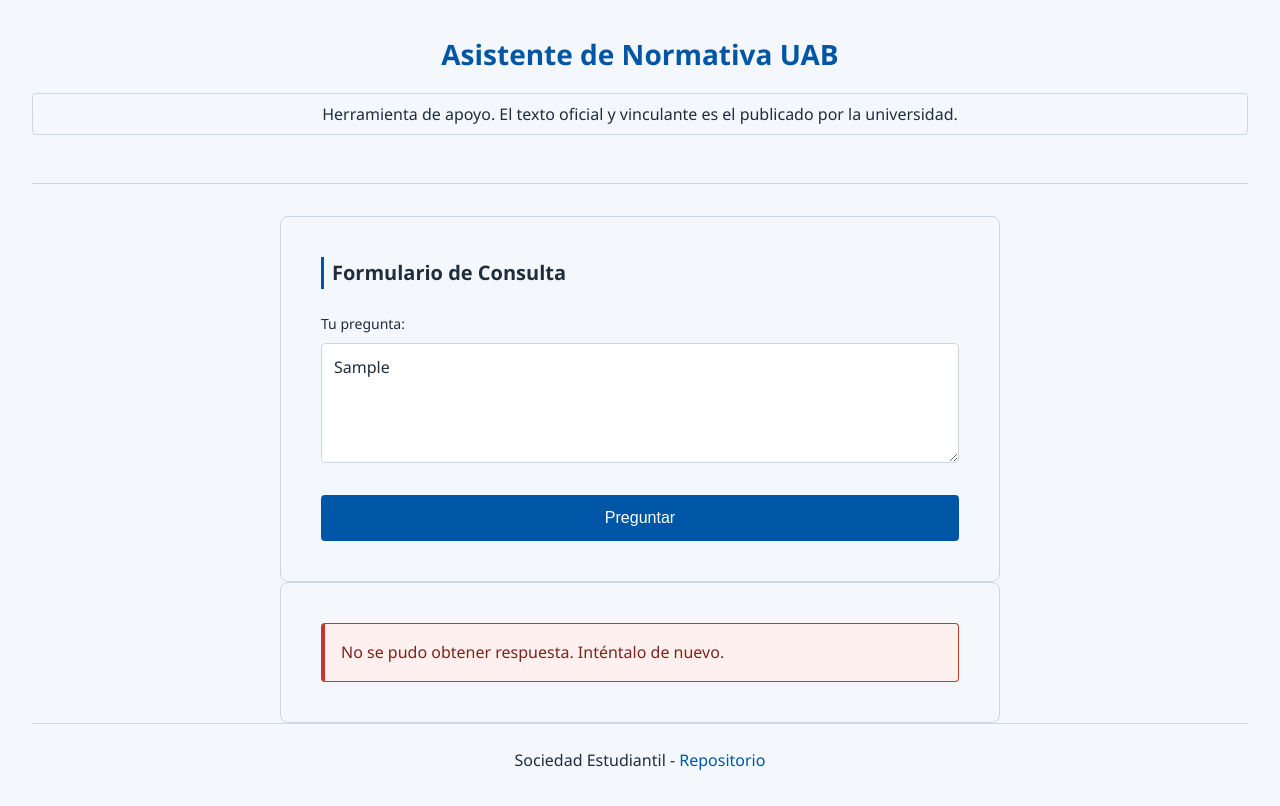
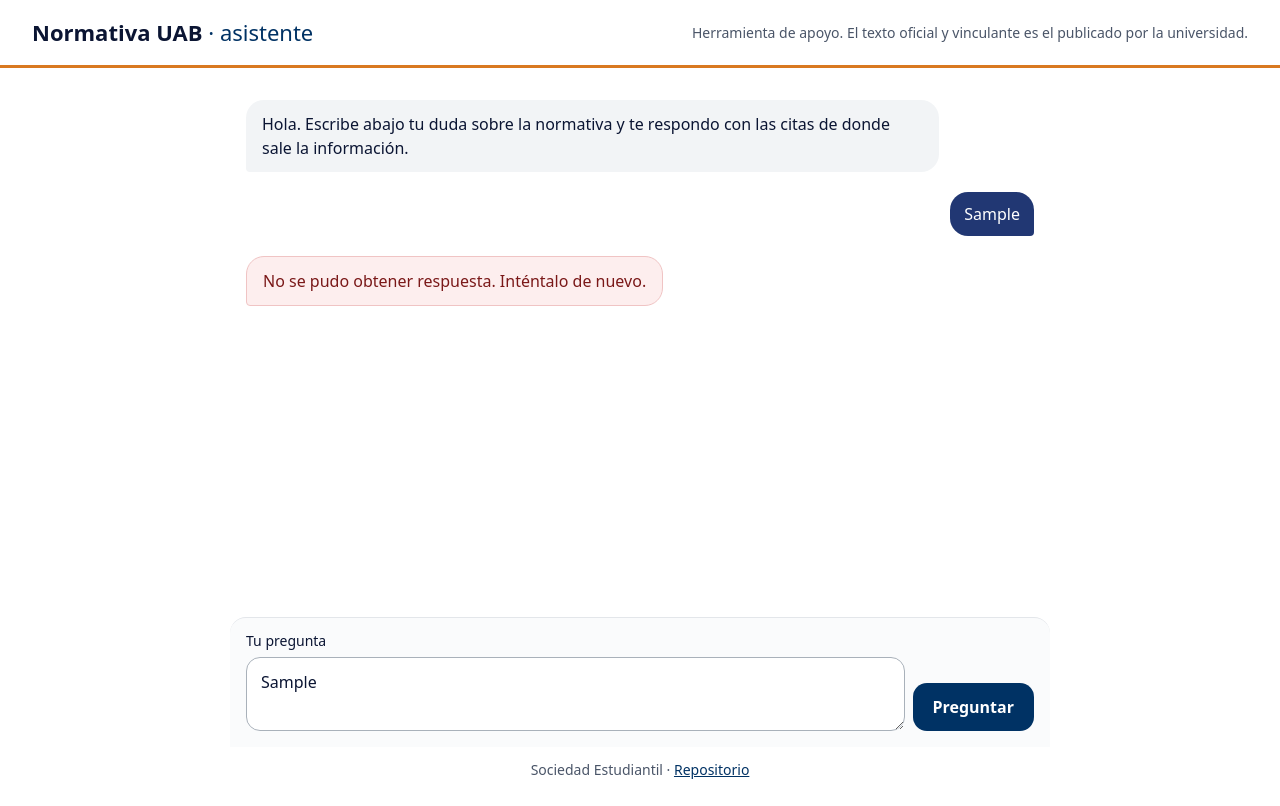
Before and after one commit to mcondoriuab/normativa-uab, a plain HTML site: page apps/web/index.html in a window 1280 px wide. Both pictures are taken after typing "Sample" into the empty fields and a click on the button "Preguntar". Drawn offline with Linux system fonts and the light colour scheme; no server answers.

Commit message:
FE-003: diseño B (conversación) con colores UAB, móvil y escritorio
- index.html: estructura de chat con la barra de pregunta fija abajo y
  títulos solo para lector de pantalla.
- estilos.css: reescrito con la paleta de la web UAB y fuente del sistema.
  Se quitan los comentarios rotos que invalidaban el CSS.
- app.js: muestra la pregunta enviada como burbuja (textContent).
  La respuesta se sigue reemplazando en cada pregunta.

Co-Authored-By: Claude Opus 5.5 <noreply@anthropic.com>

```diff
--- a/apps/web/app.js
+++ b/apps/web/app.js
@@ -9,6 +9,7 @@ const formulario = document.getElementById("formulario");
 const seccionRespuesta = document.getElementById("respuesta");
 const campoPregunta = document.getElementById("pregunta");
 const botonEnviar = formulario.querySelector("button[type='submit']");
+const burbujaPregunta = document.getElementById("pregunta-enviada");
 
 /* ---------- funciones de pintado ---------- */
 
@@ -165,5 +166,9 @@ formulario.addEventListener("submit", function (evento) {
     return;
   }
 
+  /* La pregunta se muestra como burbuja; textContent evita XSS */
+  burbujaPregunta.textContent = textoPregunta;
+  burbujaPregunta.hidden = false;
+
   enviarPregunta(textoPregunta);
 });
--- a/apps/web/estilos.css
+++ b/apps/web/estilos.css
@@ -1,173 +1,155 @@
 /* ========================================
-   ESTILO FE-001 - Normativa UAB
-   Variables: --fondo, --texto, --acento, --borde
+   ESTILO – Normativa UAB (diseño B: conversación)
+   Colores tomados de la web de la UAB.
+   Móvil primero; a partir de 768px, ajustes de escritorio.
    ======================================== */
 
-/* Variables oficiales -- pedir en la tarea */
 :root {
-  --fondo: #f4f8fc;
-  --texto: #1f2d3d;
-  --acento: #0056A6;
-  --borde: #c8d8e8;
+  --fondo: #ffffff;
+  --superficie: #f2f4f6;      /* burbuja del asistente */
+  --texto: #0b1533;
+  --texto-suave: #4a5568;
+  --acento: #003264;          /* azul UAB: botón y enlaces */
+  --acento-usuario: #213773;  /* burbuja de la pregunta */
+  --naranja: #d97920;         /* solo decoración: con texto no llega a 4.5:1 */
+  --borde: #e3e6ea;
+  --cita-fondo: #f3f6fc;
+  --cita-borde: #c9d6ec;
 }
 
-/* --- Reset y base --- */
+/* --- Base --- */
 * {
   box-sizing: border-box;
   margin: 0;
   padding: 0;
 }
 
-/* --- Body con variables --- */
 body {
-  font-family: 'Segoe UI', system-ui, -apple-system, sans-serif;
+  font-family: system-ui, -apple-system, "Segoe UI", Roboto, sans-serif;
   background-color: var(--fondo);
   color: var(--texto);
-  line-height: 1.6;
-  margin: 0 auto;
-  padding: 2rem;
-  /* max-width: 800px */ <-- QUITAR según revisión
-  /* width: 100%; */   <-- body ya es full width
+  line-height: 1.5;
+  font-size: 16px;
+  min-height: 100vh;
+  display: flex;
+  flex-direction: column;
 }
 
-/* --- Header --- */
+/* Oculta un texto a la vista pero no al lector de pantalla */
+.solo-lector {
+  position: absolute;
+  width: 1px;
+  height: 1px;
+  overflow: hidden;
+  clip: rect(0 0 0 0);
+  white-space: nowrap;
+}
+
+/* --- Cabecera --- */
 header {
-  text-align: center;
-  margin-bottom: 2rem;
-  padding-bottom: 1.5rem;
-  border-bottom: 1px solid var(--borde);
+  border-bottom: 3px solid var(--naranja);
+  padding: 1rem;
+  display: flex;
+  flex-wrap: wrap;
+  align-items: center;
+  justify-content: space-between;
+  gap: 0.25rem 1.5rem;
 }
 
 header h1 {
-  color: var(--acento);
-  font-size: 1.75rem;
-  margin-bottom: 0.5rem;
+  font-size: 1.25rem;
+  font-weight: 700;
 }
 
-/* Texto del aviso legal con estilo para que no parezca error */
-.aviso-legal {
-  background-color: var(--fondo);
-  color: var(--texto);
-  padding: 0.5rem 1rem;
-  margin: 1rem 0;
-  border: 1px solid var(--borde);
-  border-radius: 4px;
-  font-size: 0.875rem;
-  /* Evitar que sea < 16px: 0.875rem = 14px, así que forzamos 16px */
-  font-size: 16px;
-  line-height: 1.5;
+.subtitulo {
+  font-weight: 500;
+  color: var(--acento);
 }
 
-/* --- Form --- */
-.form-section {
-  background-color: var(--fondo);
-  padding: 2rem;
-  border-radius: 8px;
-  margin-bottom: 2rem;
-  border: 1px solid var(--borde);
+.aviso-legal {
+  font-size: 0.875rem;
+  color: var(--texto-suave);
 }
 
-.form-section h2 {
-  color: var(--texto);
-  margin-bottom: 1.5rem;
-  font-size: 1.25rem;
-  border-left: 3px solid var(--acento);
-  padding-left: 0.5rem;
+/* --- Conversación --- */
+main {
+  flex: 1;
+  width: 100%;
+  max-width: 820px;
+  margin: 0 auto;
+  display: flex;
+  flex-direction: column;
 }
 
-label {
-  display: block;
-  margin-bottom: 0.5rem;
-  font-weight: 500;
-  font-size: 0.875rem;
+.conversacion {
+  flex: 1;
+  padding: 1.25rem 1rem;
+  display: flex;
+  flex-direction: column;
+  gap: 0.875rem;
 }
 
-/* Botón ocupar todo ancho en móvil */
-button {
-  background-color: var(--acento);
-  color: white;
-  border: none;
-  padding: 0.875rem;
-  border-radius: 4px;
-  font-size: 1rem;
-  font-weight: 500;
-  cursor: pointer;
-  width: 100%;
-  margin-top: 0.5rem;
+.burbuja-usuario {
+  align-self: flex-end;
+  max-width: 85%;
+  background-color: var(--acento-usuario);
+  color: #ffffff;
+  border-radius: 18px 18px 4px 18px;
+  padding: 0.625rem 0.875rem;
+  white-space: pre-line;
 }
 
-button:hover {
-  opacity: 0.9;
+.burbuja-usuario[hidden] {
+  display: none;
 }
 
-button:focus-visible {
-  outline: 2px solid var(--texto);
-  outline-offset: 2px;
+/* La respuesta y los mensajes de estado se ven como burbujas del asistente */
+.burbuja-asistente,
+.respuesta-section > p {
+  align-self: flex-start;
+  max-width: 92%;
+  background-color: var(--superficie);
+  border-radius: 18px 18px 18px 4px;
+  padding: 0.75rem 1rem;
 }
 
-textarea {
-  width: 100%;
-  min-height: 120px;
-  padding: 0.75rem;
-  margin-bottom: 1rem;
-  border: 1px solid var(--borde);
-  border-radius: 4px;
-  font-size: 1rem;
-  font-family: inherit;
-  resize: vertical;
-  background-color: white;
-  color: var(--texto);
+.respuesta-section {
+  display: flex;
+  flex-direction: column;
+  gap: 0.5rem;
 }
 
-textarea:focus {
-  outline: none;
-  border-color: var(--acento);
-  box-shadow: 0 0 0 3px rgba(0, 86, 166, 0.15);
+.respuesta-section h3 {
+  font-size: 0.8125rem;
+  font-weight: 600;
+  text-transform: uppercase;
+  letter-spacing: 0.06em;
+  color: var(--texto-suave);
+  margin-top: 0.25rem;
 }
 
-/* --- Respuesta --- */
-.respuesta-section {
-  background-color: var(--fondo);
-  padding: 2rem;
-  border-radius: 8px;
-  margin-bottom: 2rem;
-  border: 1px solid var(--borde);
-}
-
-.respuesta-section h2 {
-  color: var(--texto);
-  margin-bottom: 1.5rem;
-  font-size: 1.25rem;
-  border-left: 3px solid var(--acento);
-  padding-left: 0.5rem;
-}
-
-#respuesta-texto {
-  margin-bottom: 2rem;
-  font-size: 1rem;
-}
-
-/* --- Citas desplegables (FE-003) --- */
-
+/* --- Citas desplegables --- */
 .citas-lista {
   list-style: none;
-  padding: 0;
-  margin: 1rem 0 0 0;
+  display: flex;
+  flex-direction: column;
+  gap: 0.375rem;
+  max-width: 92%;
 }
 
 .cita-detalle {
-  background-color: #edf4fb;
-  border: 1px solid var(--borde);
-  border-radius: 4px;
-  margin-bottom: 0.5rem;
-  padding: 0.75rem 1rem;
+  background-color: var(--cita-fondo);
+  border: 1px solid var(--cita-borde);
+  border-radius: 12px;
+  padding: 0.625rem 0.875rem;
 }
 
 .cita-detalle summary {
   cursor: pointer;
-  font-weight: 500;
-  font-size: 0.95rem;
+  font-size: 0.875rem;
+  font-weight: 600;
   color: var(--acento);
+  min-height: 24px;
 }
 
 .cita-detalle summary:hover {
@@ -175,93 +157,145 @@ textarea:focus {
 }
 
 .cita-texto {
-  margin-top: 0.5rem;
+  margin-top: 0.375rem;
   white-space: pre-line;
-  font-size: 0.9rem;
-  line-height: 1.5;
+  font-size: 0.875rem;
+  color: #3b4148;
 }
 
-/* --- Estado de rechazo (FE-003) --- */
-
+/* --- Estado de rechazo: neutro, no es un error --- */
 .rechazo {
-  border: 1px solid var(--borde);
-  border-left: 4px solid #888;
-  border-radius: 4px;
-  padding: 1rem;
-  background-color: #f9f9f9;
-  color: var(--texto);
-}
-
-.rechazo p {
-  margin-bottom: 0.5rem;
+  align-self: flex-start;
+  max-width: 92%;
+  background-color: var(--superficie);
+  border: 1px dashed #b9c0c8;
+  border-radius: 18px 18px 18px 4px;
+  padding: 0.75rem 1rem;
 }
 
 .rechazo p:last-child {
-  margin-bottom: 0;
-  font-style: italic;
+  margin-top: 0.25rem;
+  font-size: 0.875rem;
+  color: var(--texto-suave);
 }
 
-/* --- Estado de error (FE-003) --- */
-
+/* --- Estado de error --- */
 .error {
-  border: 1px solid #c0392b;
-  border-left: 4px solid #c0392b;
-  border-radius: 4px;
-  padding: 1rem;
-  background-color: #fdf0ef;
-  color: #7b241c;
+  align-self: flex-start;
+  max-width: 92%;
+  background-color: #fdeeee;
+  border: 1px solid #f0c4c4;
+  border-radius: 18px 18px 18px 4px;
+  padding: 0.75rem 1rem;
+  color: #7a1818;
 }
 
-/* --- Foco visible general (FE-003 accesibilidad) --- */
+/* --- Barra de pregunta (fija abajo) --- */
+.barra-pregunta {
+  position: sticky;
+  bottom: 0;
+  border-top: 1px solid var(--borde);
+  background-color: #fafbfc;
+  padding: 0.75rem 1rem 1rem;
+}
 
+label {
+  display: block;
+  font-size: 0.875rem;
+  font-weight: 500;
+  margin-bottom: 0.375rem;
+}
+
+.fila-pregunta {
+  display: flex;
+  align-items: flex-end;
+  gap: 0.5rem;
+}
+
+textarea {
+  flex: 1;
+  min-width: 0;
+  min-height: 48px;
+  padding: 0.75rem 0.875rem;
+  border: 1px solid #a9b1ba;
+  border-radius: 14px;
+  font: inherit;
+  color: var(--texto);
+  background-color: #ffffff;
+  resize: none;
+}
+
+button {
+  min-height: 48px;
+  padding: 0 1.25rem;
+  border: none;
+  border-radius: 14px;
+  background-color: var(--acento);
+  color: #ffffff;
+  font: inherit;
+  font-weight: 600;
+  cursor: pointer;
+}
+
+button:hover {
+  background-color: var(--acento-usuario);
+}
+
+button:disabled {
+  opacity: 0.7;
+  cursor: wait;
+}
+
+/* --- Foco visible (accesibilidad) --- */
 :focus-visible {
-  outline: 3px solid var(--acento);
+  outline: 3px solid var(--naranja);
   outline-offset: 2px;
 }
 
-/* --- Footer --- */
+/* --- Pie --- */
 footer {
+  padding: 0.75rem 1rem 1.25rem;
   text-align: center;
-  margin-top: 3rem;
-  padding-top: 1.5rem;
-  border-top: 1px solid var(--borde);
-  color: var(--texto);
-  font-size: 16px; /* Forzar 16px, 0.875rem = 14px es demasiado pequeño */
-  margin: 0 auto;
-  max-width: 100%;
+  font-size: 0.875rem;
+  color: var(--texto-suave);
 }
 
 footer a {
   color: var(--acento);
-  text-decoration: none;
 }
 
-footer a:hover {
-  text-decoration: underline;
-}
-
-/* --- Responsive - MÓVIL PRIMERO --- */
-/* Base móvil: full width, sin max-width restrictivo */
-
-/* A partir de 768px (escritorio) */
+/* --- Escritorio --- */
 @media (min-width: 768px) {
-  body {
-    /* max-width: 720px */ <-- Qué hacer aquí según tamaño
-    margin: 0 auto;
-    /* width: auto; */
+  header {
+    padding: 1rem 2rem;
   }
 
-  /* En móvil el botón ya es full width por defecto */
-  /* En escritorio podemos centrar o dejar como está */
-
-  header {
-    padding-bottom: 2rem;
+  header h1 {
+    font-size: 1.375rem;
   }
 
-  .form-section,
-  .respuesta-section {
-    padding: 2.5rem;
-    max-width: 720px;
-    margin: 0 auto;
+  .conversacion {
+    padding: 2rem 1rem;
+    gap: 1.25rem;
+  }
+
+  .burbuja-usuario {
+    max-width: 80%;
+  }
+
+  .burbuja-asistente,
+  .respuesta-section > p,
+  .citas-lista,
+  .rechazo,
+  .error {
+    max-width: 88%;
+  }
+
+  .barra-pregunta {
+    border-radius: 16px 16px 0 0;
+  }
+
+  textarea {
+    resize: vertical;
   }
 }
--- a/apps/web/index.html
+++ b/apps/web/index.html
@@ -9,28 +9,40 @@
 <body>
 
   <header>
-    <h1>Asistente de Normativa UAB</h1>
+    <h1>Normativa UAB <span class="subtitulo">· asistente</span></h1>
     <p class="aviso-legal">Herramienta de apoyo. El texto oficial y vinculante es el publicado por la universidad.</p>
   </header>
 
   <main>
 
-    <section class="form-section">
-      <h2>Formulario de Consulta</h2>
+    <!-- Conversación: la pregunta enviada y la respuesta de la API -->
+    <div class="conversacion">
+      <h2 class="solo-lector">Conversación</h2>
+
+      <p class="burbuja-asistente">Hola. Escribe abajo tu duda sobre la normativa y te respondo con las citas de donde sale la información.</p>
+
+      <p id="pregunta-enviada" class="burbuja-usuario" hidden></p>
+
+      <section id="respuesta" class="respuesta-section" aria-live="polite">
+      </section>
+    </div>
+
+    <!-- Barra de pregunta: queda fija abajo al hacer scroll -->
+    <section class="barra-pregunta">
+      <h2 class="solo-lector">Haz tu pregunta</h2>
       <form id="formulario">
-        <label for="pregunta">Tu pregunta:</label>
-        <textarea id="pregunta" name="pregunta" rows="3" placeholder="Escribe tu duda sobre la normativa..." required maxlength="500"></textarea>
-        <button type="submit">Preguntar</button>
+        <label for="pregunta">Tu pregunta</label>
+        <div class="fila-pregunta">
+          <textarea id="pregunta" name="pregunta" rows="2" placeholder="Escribe tu duda sobre la normativa…" required maxlength="500"></textarea>
+          <button type="submit">Preguntar</button>
+        </div>
       </form>
-    </section>
-
-    <section id="respuesta" class="respuesta-section" aria-live="polite">
     </section>
 
   </main>
 
   <footer>
-    <p>Sociedad Estudiantil - <a href="https://github.com/mcondoriuab/normativa-uab">Repositorio</a></p>
+    <p>Sociedad Estudiantil · <a href="https://github.com/mcondoriuab/normativa-uab">Repositorio</a></p>
   </footer>
 
   <script src="app.js" defer></script>
```
